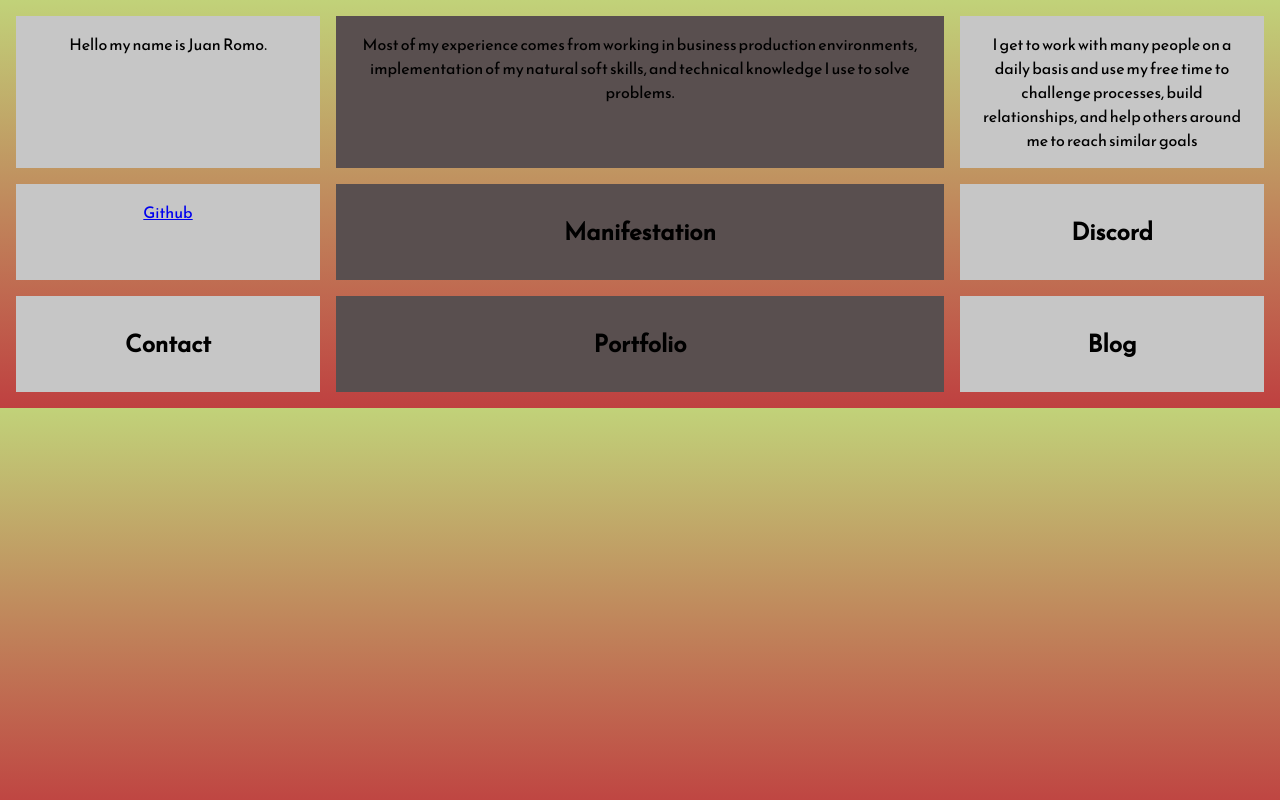
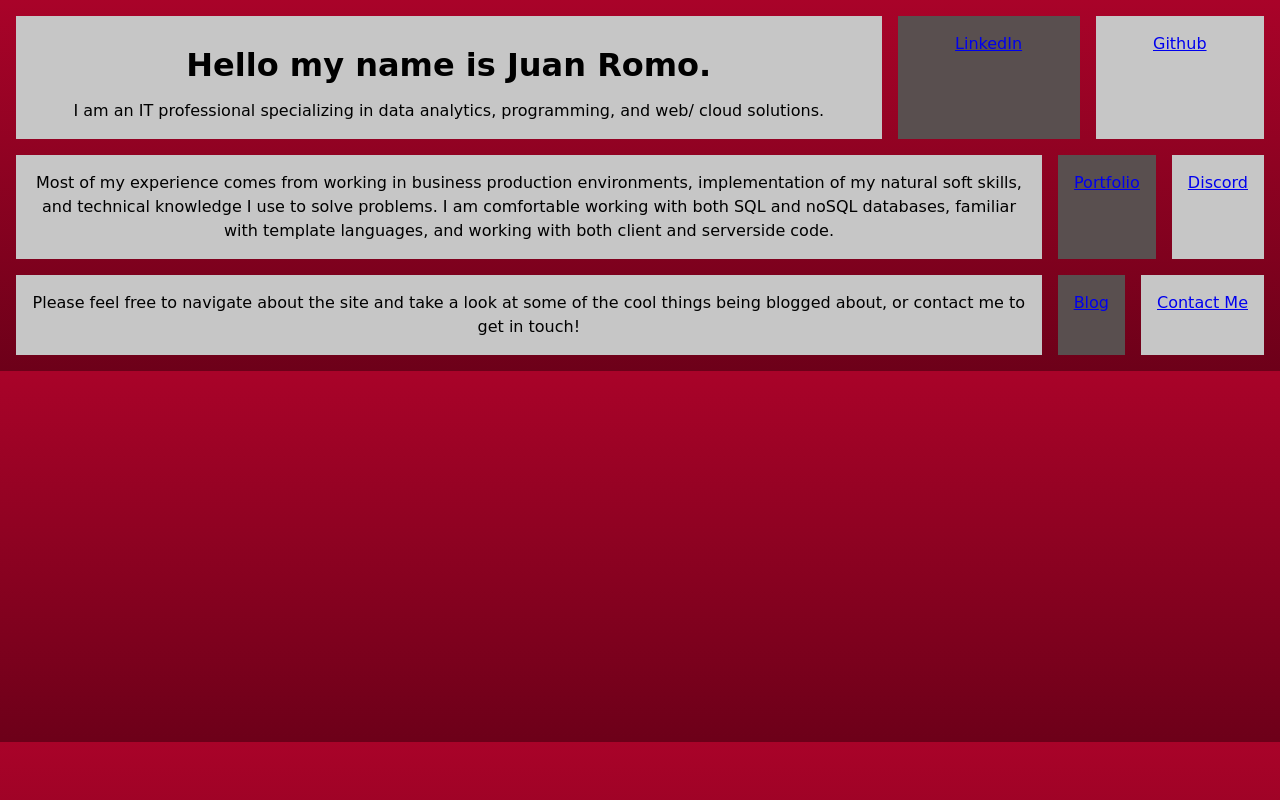
Before and after one commit to JRworkflows/NewPortfolio, a plain HTML site: page index.html in a window 1280 px wide. Drawn offline with nearby package versions, Linux system fonts and the light colour scheme; a web font is replaced by a local one.

Commit message:
major upgrades

```diff
--- a/assets/css/style.css
+++ b/assets/css/style.css
@@ -1,21 +1,25 @@
 html {
-    background: linear-gradient(to top, #D27D79, #40B8BF);
+    background: rgb(169,3,41); /* Old browsers */
+background: -moz-linear-gradient(top, rgba(169,3,41,1) 0%, rgba(143,2,34,1) 44%, rgba(109,0,25,1) 100%); /* FF3.6-15 */
+background: -webkit-linear-gradient(top, rgba(169,3,41,1) 0%,rgba(143,2,34,1) 44%,rgba(109,0,25,1) 100%); /* Chrome10-25,Safari5.1-6 */
+background: linear-gradient(to bottom, rgba(169,3,41,1) 0%,rgba(143,2,34,1) 44%,rgba(109,0,25,1) 100%); /* W3C, IE10+, FF16+, Chrome26+, Opera12+, Safari7+ */
+filter: progid:DXImageTransform.Microsoft.gradient( startColorstr='#a90329', endColorstr='#6d0019',GradientType=0 ); /* IE6-9 */
 }
 
-html:hover {
+/* html:hover {
     background: linear-gradient(#C1D279, #BF4040)
-}
+} */
 
 .wrapper {
     display: grid;
-    grid-template-columns: 1fr 2fr 1fr;
+    grid-template-columns: auto auto auto;
     grid-gap: 1em;
     grid-auto-rows: minmax(50px, auto);
     padding: .5em;
     text-align: center;
     line-height: 24px;
     font-size: 16px;
-    font-family: 'Reem Kufi', sans-serif;
+    font-family: 'Kirang Haerang', cursive;
 }
 
 .wrapper>div {
@@ -27,3 +31,10 @@ html:hover {
 .wrapper>div:nth-child(odd) {
     background-color: #C6C6C6
 }
+
+#wrpOne>div:nth-of-type(2) {
+    order: 1
+}
+#wrpOne>div:nth-of-type(3) {
+    order: 3
+}
--- a/assets/js/app.js
+++ b/assets/js/app.js
@@ -3,26 +3,26 @@
 
 // })
 
-$("#wrpOne").hover(function() {
-    $(this)
-        // .toggleClass("active")
-        .next()
-        .stop(true, true)
-        .slideToggle()
-});
+// $("#wrpOne").hover(function() {
+//     $(this)
+//         // .toggleClass("active")
+//         .next()
+//         .stop(true, true)
+//         .slideToggle()
+// });
 
-$("#wrpTwo").hover(function() {
-    $(this)
-        // .toggleClass("active")
-        .next()
-        .stop(true, true)
-        .slideToggle();
-});
+// $("#wrpTwo").hover(function() {
+//     $(this)
+//         // .toggleClass("active")
+//         .next()
+//         .stop(true, true)
+//         .slideToggle();
+// });
 
-$("#wrpThree").hover(function() {
-    $(this)
-        // .toggleClass("active")
-        .next()
-        .stop(true, true)
-        .slideToggle();
-});
+// $("#wrpThree").hover(function() {
+//     $(this)
+//         // .toggleClass("active")
+//         .next()
+//         .stop(true, true)
+//         .slideToggle();
+// });
--- a/index.html
+++ b/index.html
@@ -7,42 +7,42 @@
     <title>The JR experience!</title>
     <meta name="viewport" content="width=device-width, initial-scale=1">
     <link rel="stylesheet" type="text/css" media="screen" href="assets/css/style.css" />
-    <link href="https://fonts.googleapis.com/css?family=Reem+Kufi" rel="stylesheet">
+    <link href="https://fonts.googleapis.com/css?family=Denk+One|Kirang+Haerang|Waiting+for+the+Sunrise" rel="stylesheet">
 </head>
 
 <body>
     <div class="wrapper" id="wrpOne">
-        <div>Hello my name is Juan Romo.</div>
-        <div>Most of my experience comes from working in business production environments, implementation of my natural soft skills, and technical knowledge I use to solve problems. </div>
-        <div>I get to work with many people on a daily basis and use my free time to challenge processes, build relationships, and help others around me to reach similar goals</div>
+        <div id="topWords"> <h1>Hello my name is Juan Romo.</h1> I am an IT professional specializing in data analytics, programming, and web/ cloud solutions.</div>
+       <div> <a href="https://www.linkedin.com/in/juan-romo-a89214b9/">LinkedIn</a> </div>
+        <div> <a href="https://github.com/JRworkflows">Github</a> </div>
     </div>
 
     <div class="wrapper" id="wrpTwo">
         <div>
-            <a href="https://github.com/JRworkflows">Github</a>
+            <div id="midWords">Most of my experience comes from working in business production environments, implementation of my natural soft skills, and technical knowledge I use to solve problems. I am comfortable working with both SQL and noSQL databases, familiar with template languages, and working with both client and serverside code. </div>
         </div>
         <div>
-            <h2>Manifestation</h2>
+            <a href="./portfolio.html">Portfolio</a>
         </div>
         <div>
-            <h2>Discord</h2>
+            <a href="https://discordapp.com/channels/502726870622666762">Discord</a>
         </div>
     </div>
 
     <div class="wrapper" id="wrpThree">
         <div>
-            <h2>Contact</h2>
+            <div id="botWords">Please feel free to navigate about the site and take a look at some of the cool things being blogged about, or contact me to get in touch!</div>
         </div>
         <div>
-            <h2>Portfolio</h2>
+            <a href="./blog.html">Blog</a>
         </div>
         <div>
-            <h2>Blog</h2>
+            <a href="./contact.html">Contact Me</a>
         </div>
     </div>
 
     <!-- jQuery/ JS links -->
-    <script src="http://code.jquery.com/jquery-3.3.1.min.js" integrity="sha256-FgpCb/KJQlLNfOu91ta32o/NMZxltwRo8QtmkMRdAu8=" crossorigin="anonymous">
+    <script src="https://code.jquery.com/jquery-3.3.1.min.js" integrity="sha256-FgpCb/KJQlLNfOu91ta32o/NMZxltwRo8QtmkMRdAu8=" crossorigin="anonymous">
     </script>
     <script src="assets/js/app.js"></script>
 </body>
```
